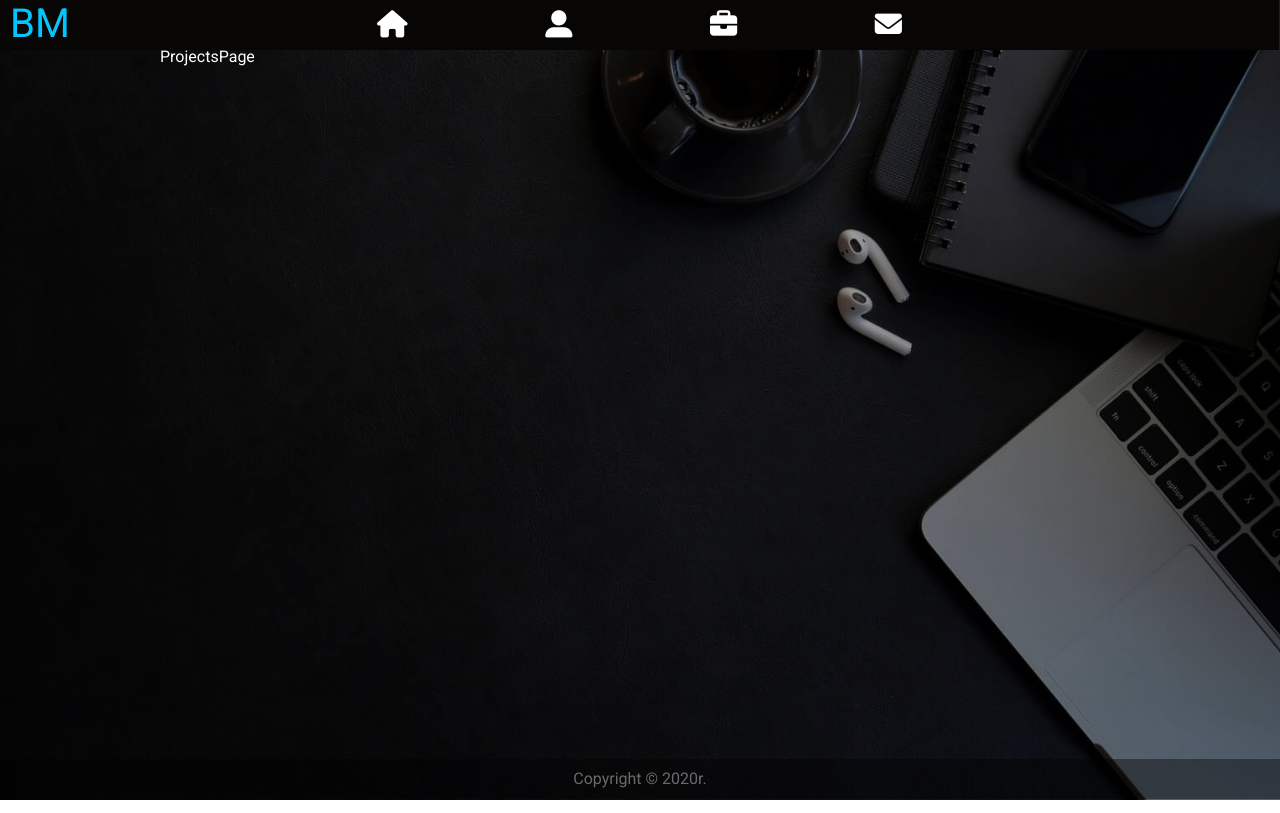
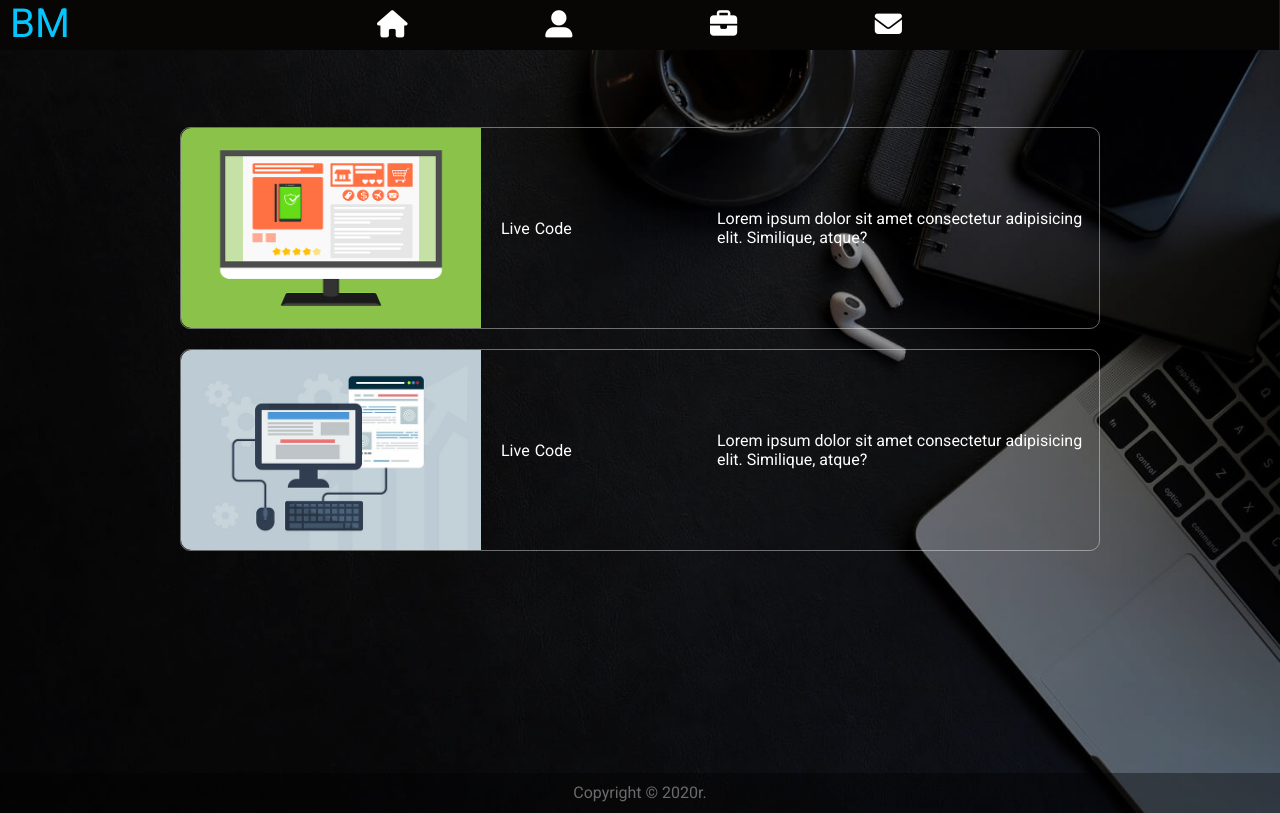
Before and after one commit to bemog/My-website-v2, a React (Create React App) app: page /projects in a window 1280 px wide. Built offline with nearby package versions, Linux system fonts and the light colour scheme.

Commit message:
Add ProjectsPage structure and styling

```diff
--- a/src/pages/ProjectsPage.js
+++ b/src/pages/ProjectsPage.js
@@ -1,10 +1,33 @@
 import React from 'react';
+import '../scss/ProjectsPage.scss';
+import project1 from '../images/projects/project1.png';
+import project2 from '../images/projects/project2.jpg';
+
+const projectsArray = [
+  { name: 'Project1', image: project1, alt: 'Project1 screenshot', text: 'Lorem ipsum dolor sit amet consectetur adipisicing elit. Similique, atque?' },
+  { name: 'Project2', image: project2, alt: 'Project2 screenshot', text: 'Lorem ipsum dolor sit amet consectetur adipisicing elit. Similique, atque?' },
+];
 
 const ProjectsPage = () => {
+  const projects = projectsArray.map(project => (
+    <div className="projects__project" key={project.name}>
+      <img className='projects__project-image' src={project.image} alt={project.alt} />
+      <div className="projects__project-links">
+        <a className='projects__project_link' href="#"><span>Live</span></a>
+        <a className='projects__project_link' href="#"><span>Code</span></a>
+      </div>
+      <div className="projects__project-info">
+        <p>{project.text}</p>
+      </div>
+    </div>
+  ))
+
   return (
-    <div>
-      ProjectsPage
-    </div>
+    <div className='main projects'>
+      <div className='projects__projects-container'>
+        {projects}
+      </div>
+    </div >
   )
 }
 
--- /dev/null
+++ b/src/scss/ProjectsPage.scss
@@ -0,0 +1,57 @@
+@import '_config.scss';
+
+.projects {
+    $self: &;
+    padding-top: 60px;
+    overflow-x: hidden;
+
+    &__projects-container {
+        margin-top: 20px;
+        display: grid;
+        grid-template-rows: repeat(3, 1fr);
+        grid-gap: 20px;
+        width: 100%;
+
+        .projects__project {
+            display: grid;
+            grid-template-columns: 1fr 1fr 2fr;
+            grid-gap: 15px;
+            align-items: center;
+            border: 1px solid rgba(255, 255, 255, 0.4);
+            border-radius: 10px;
+            // transform: translateX(-150%);
+            animation: slide 1.5s forwards;
+
+            &:nth-child(2) {
+                animation-delay: .5s;
+            }
+
+            .projects__project-info {
+                height: 100%;
+                padding-left: 10px;
+                padding-right: 10px;
+                display: flex;
+                flex-direction: column;
+                justify-content: space-evenly;
+                align-items: center;
+            }
+
+            .projects__project_link {
+                margin-left: 5px;
+                transition: .3s;
+
+                &:hover {
+                    transform: scale(1.2);
+                    font-weight: bold;
+                }
+            }
+
+            .projects__project-image {
+                width: 300px;
+                height: 200px;
+                border-top-left-radius: 10px;
+                border-bottom-left-radius: 10px;
+            }
+        }
+    }
+}
```
